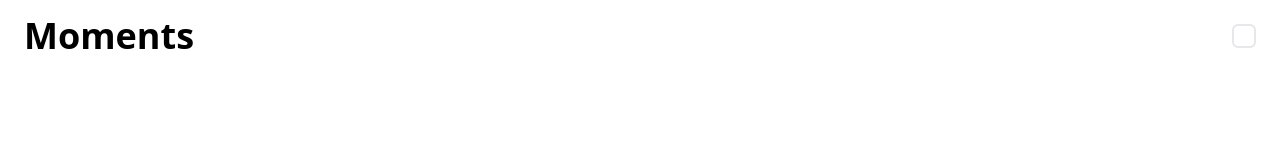
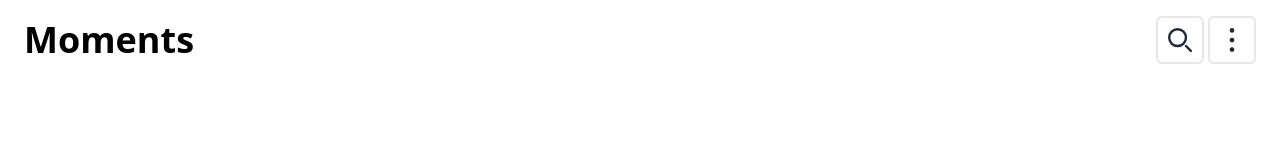
Before and after one commit to mkmuduli/ms-fe, a Next.js app: page /chat in a window 1280 px wide. Shown: the top 160 px of the page. Built offline with nearby package versions, Linux system fonts and the light colour scheme.

Commit message:
Icon button done

```diff
--- /dev/null
+++ b/src/assets/SearchSvg.jsx
@@ -0,0 +1,17 @@
+const SvgComponent = () => (
+    <svg
+        xmlns="http://www.w3.org/2000/svg"
+        fill="none"
+        className="w-6 h-6 text-gray-800 dark:text-white"
+        viewBox="0 0 20 20"
+    >
+        <path
+            stroke="currentColor"
+            strokeLinecap="round"
+            strokeLinejoin="round"
+            strokeWidth={2}
+            d="m19 19-4-4m0-7A7 7 0 1 1 1 8a7 7 0 0 1 14 0Z"
+        />
+    </svg>
+)
+export default SvgComponent
--- /dev/null
+++ b/src/assets/ThreeDots.jsx
@@ -0,0 +1,11 @@
+const SvgComponent = () => (
+    <svg
+        xmlns="http://www.w3.org/2000/svg"
+        fill="currentColor"
+        className="w-6 h-6 text-gray-800 dark:text-white"
+        viewBox="0 0 4 15"
+    >
+        <path d="M3.5 1.5a1.5 1.5 0 1 1-3 0 1.5 1.5 0 0 1 3 0Zm0 6.041a1.5 1.5 0 1 1-3 0 1.5 1.5 0 0 1 3 0Zm0 5.959a1.5 1.5 0 1 1-3 0 1.5 1.5 0 0 1 3 0Z" />
+    </svg>
+)
+export default SvgComponent
--- a/src/pages/chat.js
+++ b/src/pages/chat.js
@@ -1,6 +1,5 @@
-// import Image from 'next/image';
-// import Search from '../assets/search.svg'
-// import ThreeDots from '../assets/three-dots.svg'
+import SearchSvg from '../assets/SearchSvg'
+import ThreeDotsSvg from '../assets/ThreeDots'
 import IconButton from '@/components-core/Button/IconButton';
 
 function Chat() {
@@ -9,13 +8,12 @@ function Chat() {
       <section className="flex items-center px-6 pt-4 gap-1 ">
         <h1 className="text-4xl font-bold dark:text-white grow">Moments</h1>
         <IconButton>
-          {/* <Image src={Search} alt='search button' /> */}
-          {/* <Search /> */}
+          <SearchSvg />
         </IconButton>
 
-        {/* <IconButton>
-          <Image src={ThreeDots} alt='menu button' />
-        </IconButton> */}
+        <IconButton>
+          <ThreeDotsSvg />
+        </IconButton>
       </section>
     </section>
   );
```
Also changed, not shown: src/assets/search.svg (deleted), src/assets/three-dots.svg (deleted).
